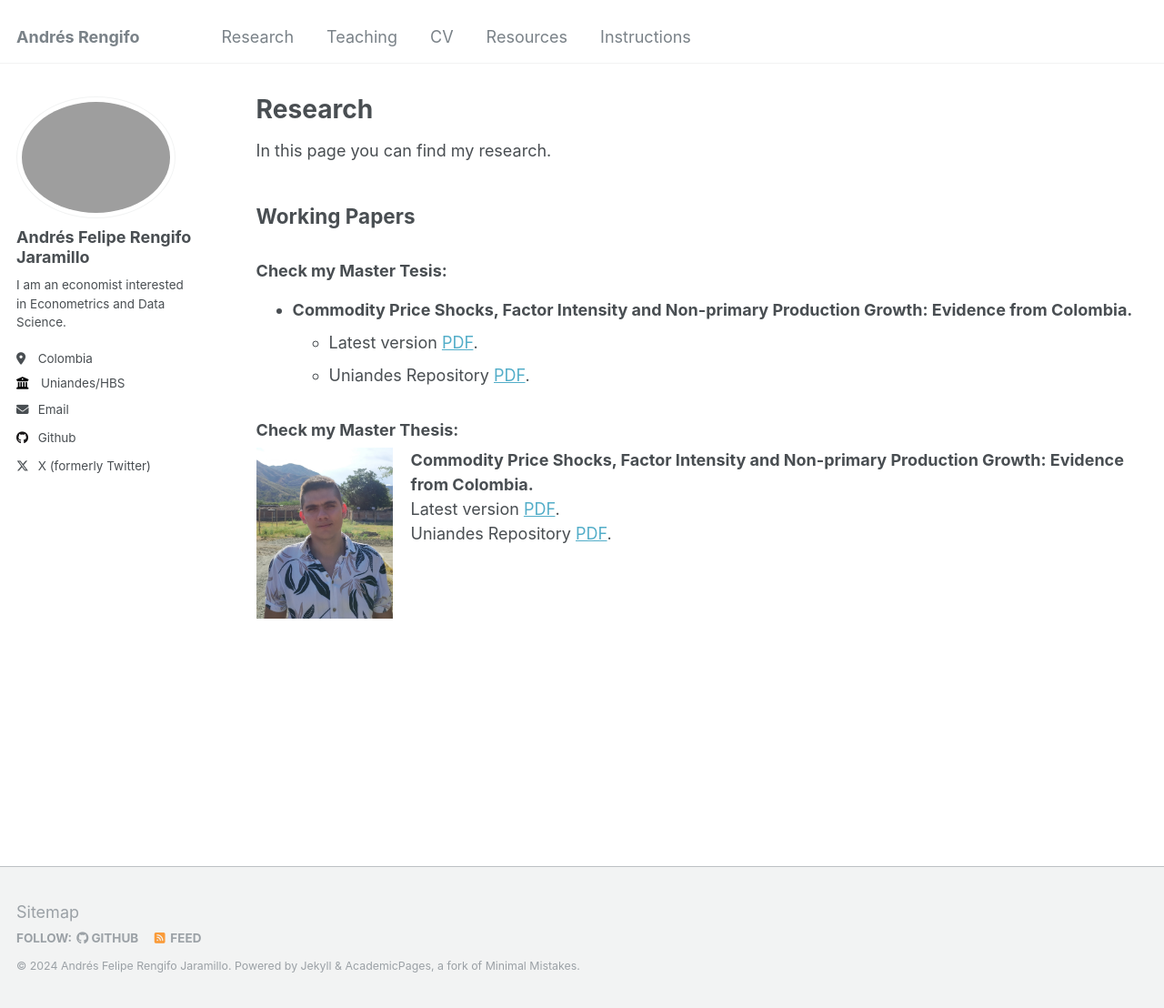
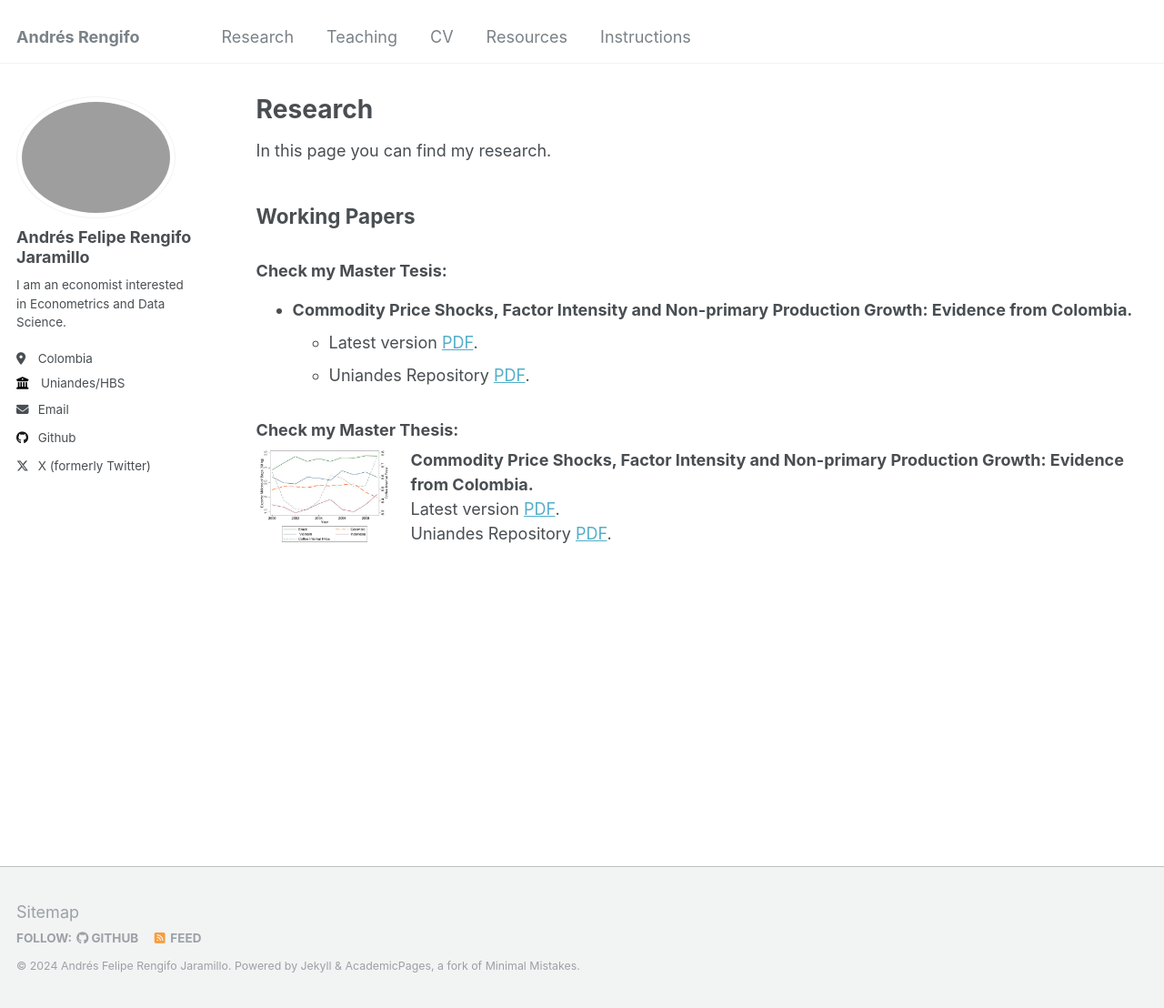
Before and after one commit to RengifoAndres/RengifoAndres.github.io, a Jekyll site: the page built from _pages/Research.md, in a window 1280 px wide and 1108 px high. Shown: the whole window at 91% size. Built offline with Jekyll 4.4.1, drawn with Linux system fonts in a browser that asks for light colours.

Commit message:
image test

```diff
--- a/_pages/Research.md
+++ b/_pages/Research.md
@@ -18,7 +18,7 @@ In this page you can find my research.
 
 ### Check my Master Thesis:
 <div style="display: flex; align-items: flex-start; margin-bottom: 20px;">
-  <img src="https://github.com/RengifoAndres/RengifoAndres.github.io/blob/f7af07b41ff7a56123ef4da16ae33a2ed717e159/images/perfile3v1.jpg" alt="Image related to Commodity Price Shocks" style="width: 150px; height: auto; margin-right: 20px;">
+  <img src="https://github.com/RengifoAndres/RengifoAndres.github.io/blob/7de85accf1168147f35208ae1be065ff0a20884d/images/research_images/exclution_r.jpg" alt="Image related to Commodity Price Shocks" style="width: 150px; height: auto; margin-right: 20px;">
   <div>
     <strong>Commodity Price Shocks, Factor Intensity and Non-primary Production Growth: Evidence from Colombia.</strong><br>
     Latest version <a href="/files/Commodity_price_Rengifo.pdf">PDF</a>.<br>
```
